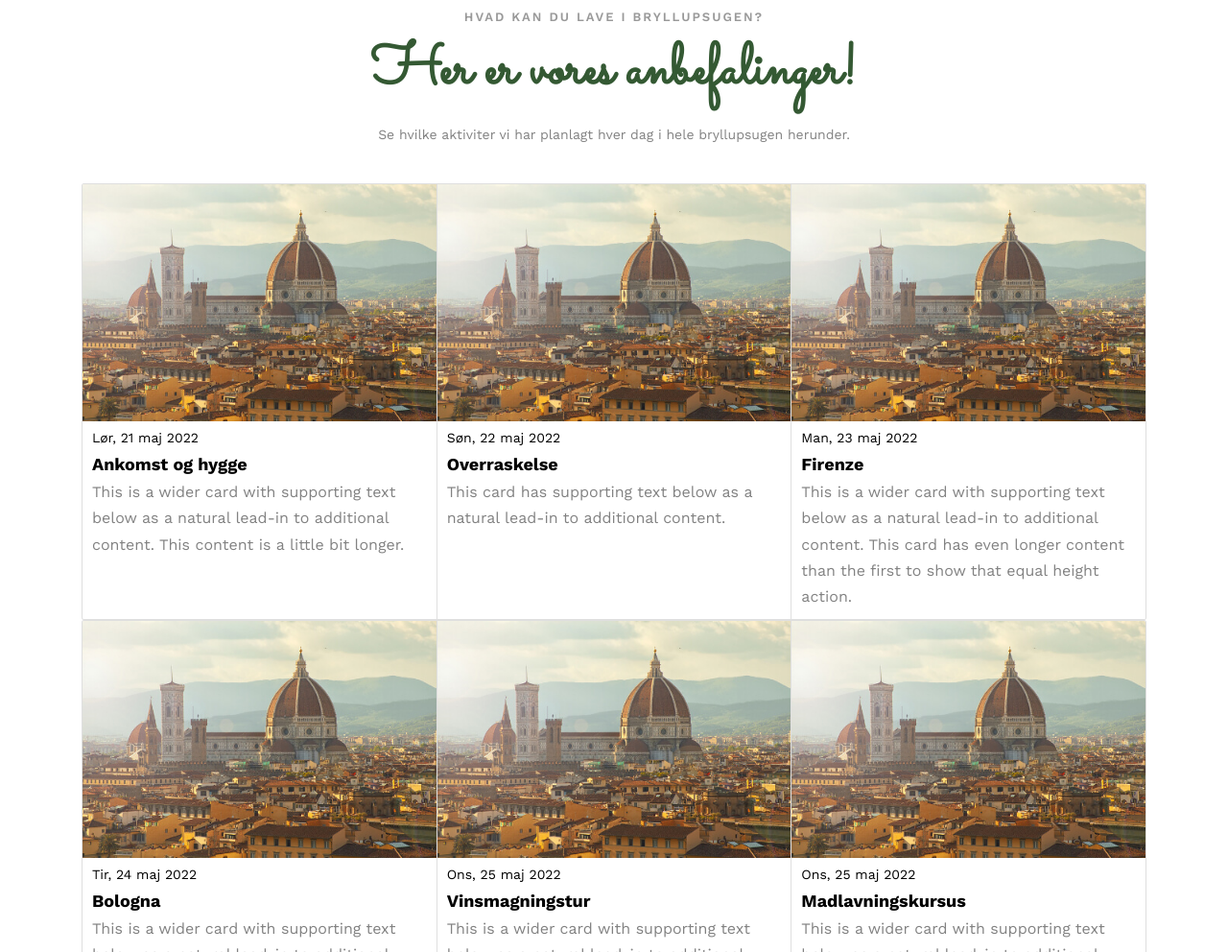
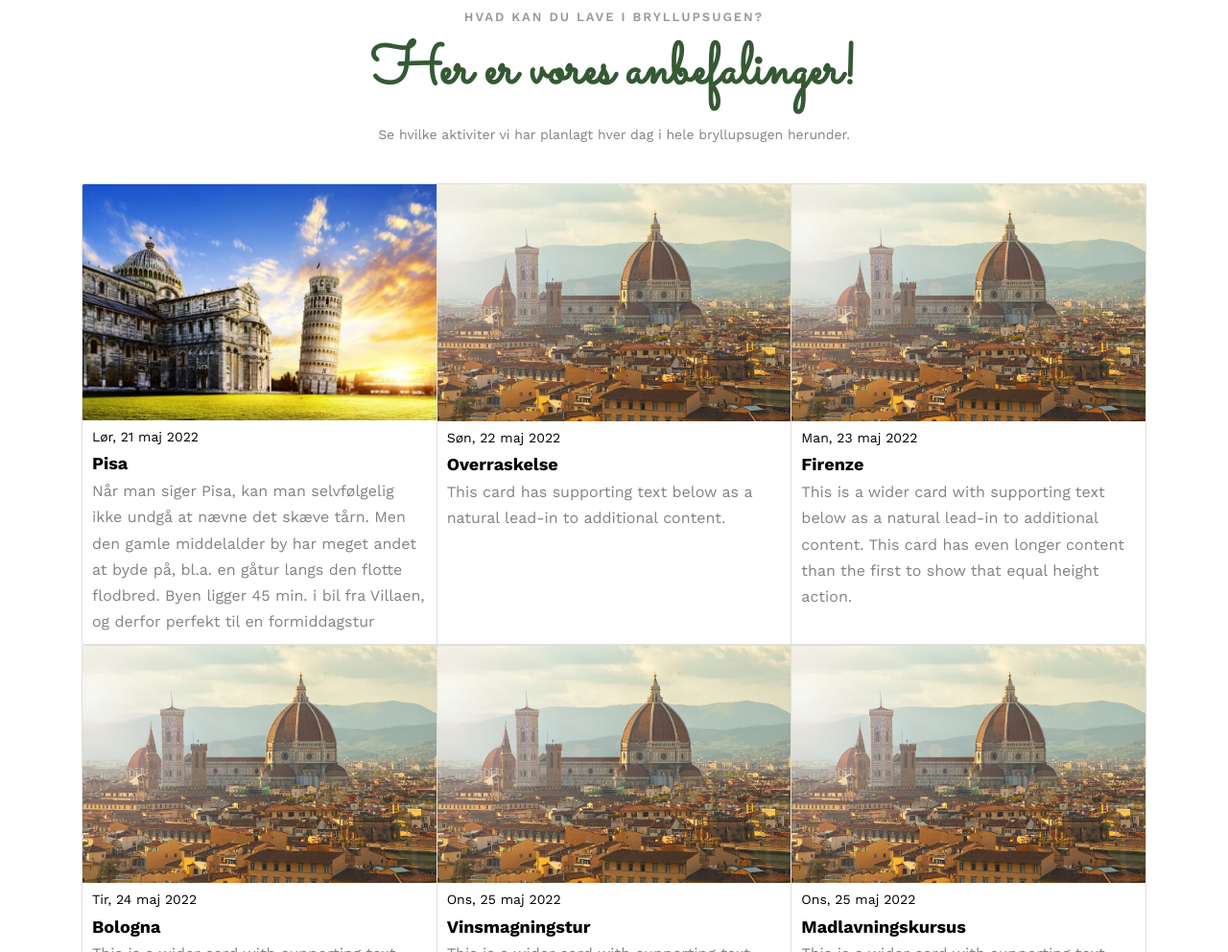
Before and after one commit to kristian2890/bryllup, a plain HTML site: page bryllupsugen.html in a window 1280 px wide. Shown: the part 909-1901 px from the top of the page at 96% size. Drawn offline with nearby package versions, Linux system fonts and the light colour scheme.

Commit message:
Update bryllupsugen.html

```diff
--- a/bryllupsugen.html
+++ b/bryllupsugen.html
@@ -95,11 +95,11 @@
 <div class="container">
     <div class="card-group">
         <div class="card">
-          <img src="images/firenze.jpg" class="card-img-top" alt="Firenze-tur">
+          <img src="images/Pisa.jpg" class="card-img-top" alt="Firenze-tur">
           <div class="card-body">
             <h5 class="card-title">Lør, 21 maj 2022</h5>
-            <h5 style="font-weight:bold; font-size:large;padding-top:5px;" class="card-title">Ankomst og hygge</h5>
-            <p class="card-text">This is a wider card with supporting text below as a natural lead-in to additional content. This content is a little bit longer.</p>
+            <h5 style="font-weight:bold; font-size:large;padding-top:5px;" class="card-title">Pisa</h5>
+            <p class="card-text">Når man siger Pisa, kan man selvfølgelig ikke undgå at nævne det skæve tårn. Men den gamle middelalder by har meget andet at byde på, bl.a. en gåtur langs den flotte flodbred. Byen ligger 45 min. i bil fra Villaen, og derfor perfekt til en formiddagstur </p>
           </div>
         </div>
         <div class="card">
```
